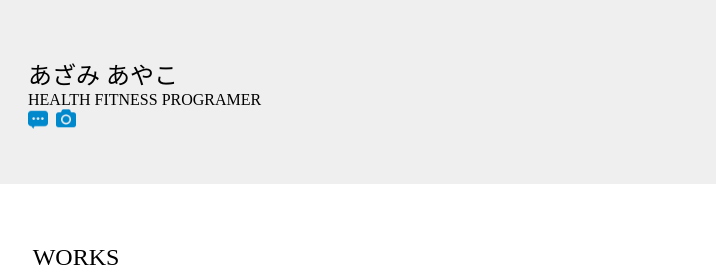
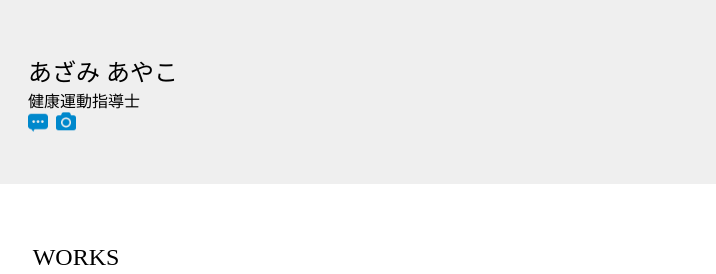
Before and after one commit to ayakoazami/portfolio, a plain HTML site: page index.html in a window 1280 px wide. Shown: the top 274 px of the page, 564-1280 px from the left. Drawn offline with Linux system fonts and the light colour scheme.

Commit message:
Add files via upload

```diff
--- a/index.html
+++ b/index.html
@@ -21,7 +21,7 @@
       </div>
       <div>
         <h1>あざみ あやこ</h1>
-        <p>HEALTH FITNESS PROGRAMER</p>
+        <p>健康運動指導士</p>
         <ul>
           <li>
             <a href="https://www.ayazblog.com/">
```
